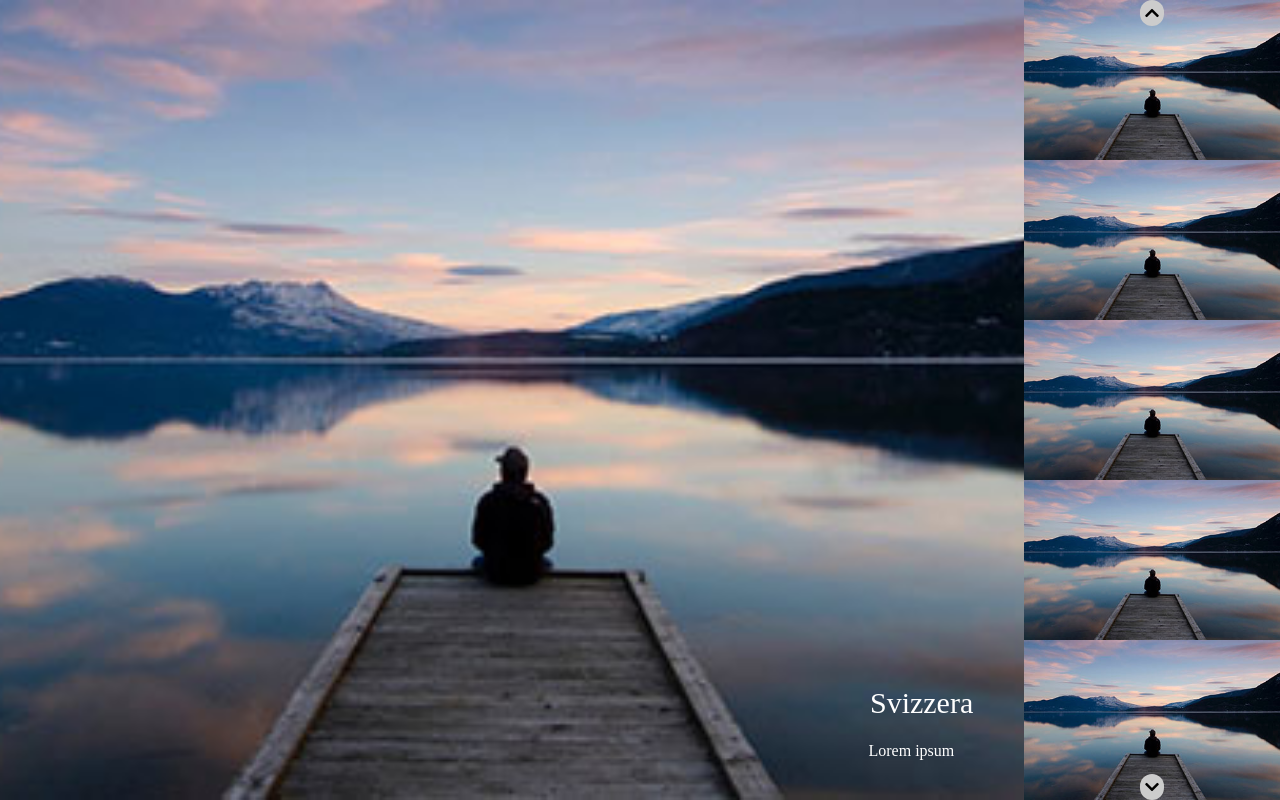
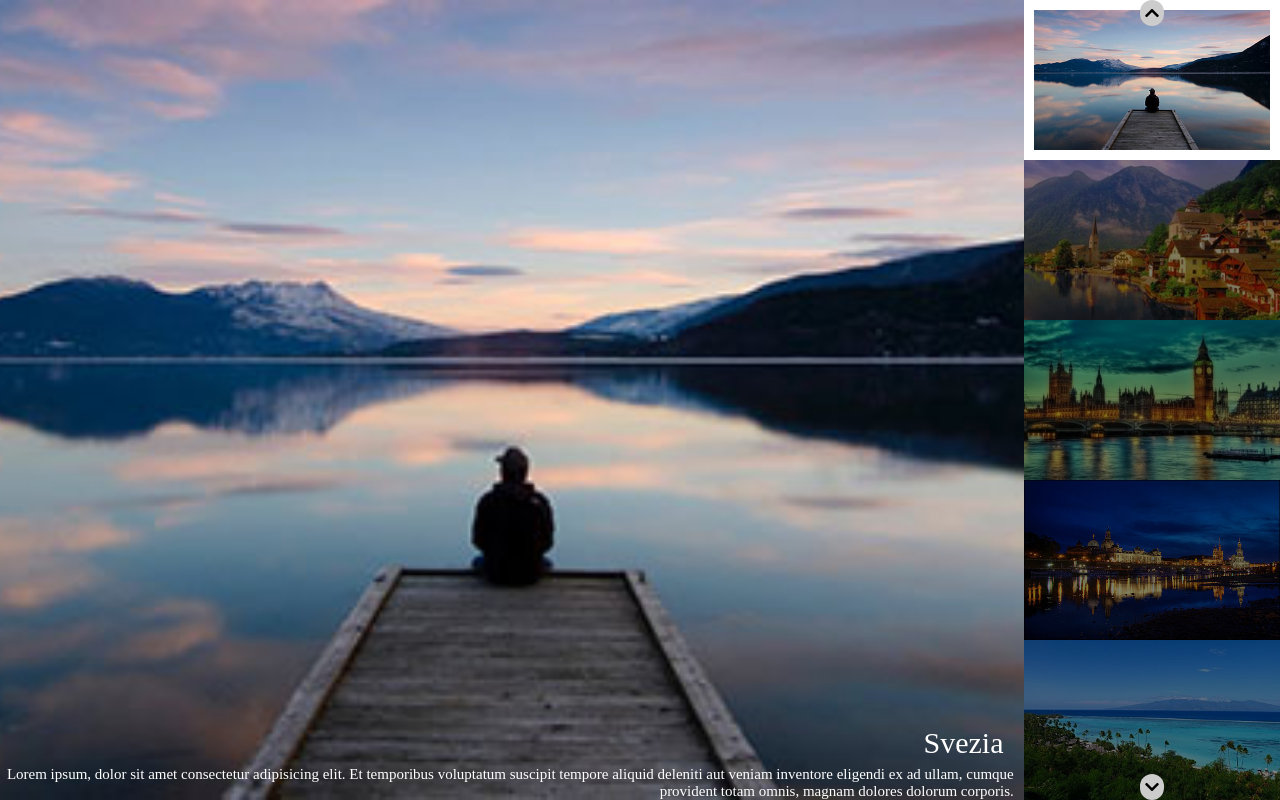
Before and after one commit to gaianacheli/js-array-carousel, a plain HTML site: page index.html in a window 1280 px wide. Drawn offline with Linux system fonts and the light colour scheme.

Commit message:
esercizio completo

```diff
--- a/asset/css/style.css
+++ b/asset/css/style.css
@@ -13,6 +13,7 @@
     width: 80%;
     background-color: antiquewhite;
     position: relative;
+    overflow: hidden;
 }
 #listImage {
     width: 20%;
@@ -21,12 +22,14 @@
     flex-direction: column;
     overflow: scroll;
     z-index: 1;
+    background-color: black;
 }
 .boxstyle {
     height: 20%;
     min-height: 120px;
     width: 100%;
-    position:relative
+    position:relative;
+    overflow:hidden;
 }
 .imgstyle {
    position: absolute;
@@ -34,6 +37,7 @@
    top: 50%;
    -webkit-transform: translateY(-50%) translateX(-50%);
     height: 100%;
+    min-width: 100%;
 }
 #imgone {
    position: absolute;
@@ -41,6 +45,7 @@
    top: 50%;
    -webkit-transform: translateY(-50%) translateX(-50%);
     height: 100%;
+    min-width: 100%;
 }
 .frecciaup{
     position: absolute;
@@ -65,21 +70,34 @@
     padding: 5px;
 }
 #titolo {
-    position: absolute;
-    top: 90%;
-    left: 90%;
+     position: absolute;
+    top: 95%;
+    left: 48%;
     float: left;
     z-index: 3;
     -webkit-transform: translateY(-100%) translateX(-50%);
     color: white;
     font-size: 30px;
+    width: 100%;
+    text-align: end;
 }
+
 #sottotitolo {
     position: absolute;
-    top: 95%;
-    left: 89%;
+    top: 100%;
+    left: 49%;
     float: left;
     z-index: 3;
     -webkit-transform: translateY(-100%) translateX(-50%);
     color: white;
+    width: 100%;
+    font-size: 15px;
+    text-align: right;
 }
+
+.selectedImg{
+    border: 10px solid white;
+}
+.unselectedImg{
+    filter: opacity(0.5);
+}
--- a/asset/js/main.js
+++ b/asset/js/main.js
@@ -21,3 +21,55 @@ const text = [
     'Lorem ipsum, dolor sit amet consectetur adipisicing elit. Et temporibus voluptatum suscipit tempore aliquid deleniti aut veniam inventore eligendi ex ad ullam,',
     'Et temporibus voluptatum suscipit tempore aliquid deleniti aut veniam inventore eligendi ex ad ullam,',
 ]
+const btnArrowUp = document.querySelector('.frecciaup')
+const btnArrowDown = document.querySelector('.frecciadown')
+const selectedImage = document.getElementById('selectedImage')
+const titolo = document.getElementById('titolo')
+const sottotitolo = document.getElementById('sottotitolo')
+const imgOne = document.getElementById('imgone')
+const listImages =  document.getElementById('listImage')
+
+let selected =0
+
+for (let i = 0; i < items.length; i++) {
+    const newBox = `<div class="boxstyle unselectedImg" id="${i}"><img class="imgstyle" src="./asset/${items[i]}" alt="pippo"></div>`;
+
+    listImages.insertAdjacentHTML('beforeend',newBox);
+}
+
+
+
+imgOne.src=`./asset/${items[selected]}`;
+titolo.innerHTML=title[selected];
+sottotitolo.innerHTML=text[selected];
+let selectedImg=document.getElementById(selected);
+selectedImg.className="boxstyle selectedImg"
+
+
+btnArrowDown.addEventListener('click', function(){
+    selectedImg=document.getElementById(selected);
+    selectedImg.className="boxstyle unselectedImg"
+    selected++
+    if (selected==5){
+        selected=0
+    }
+    imgOne.src=`./asset/${items[selected]}`
+    titolo.innerHTML=title[selected]
+    sottotitolo.innerHTML=text[selected]
+    selectedImg=document.getElementById(selected);
+    selectedImg.className="boxstyle selectedImg"
+})
+
+btnArrowUp.addEventListener('click', function(){
+    selectedImg=document.getElementById(selected);
+    selectedImg.className="boxstyle unselectedImg"
+    selected--
+    if (selected == -1){
+        selected=4
+    }
+    imgOne.src=`./asset/${items[selected]}`
+    titolo.innerHTML=title[selected]
+    sottotitolo.innerHTML=text[selected]
+    selectedImg=document.getElementById(selected);
+selectedImg.className="boxstyle selectedImg"
+})
--- a/index.html
+++ b/index.html
@@ -13,38 +13,12 @@
     <i class="fas fa-chevron-up frecciaup"></i>
     <i class="fas fa-chevron-down frecciadown"></i>
        <div id="selectedImage">
-        <p id="titolo" >Svizzera</p>
-        <p id="sottotitolo">Lorem ipsum</p>
+        <p id="titolo" ></p>
+        <p id="sottotitolo"></p>
            <img id="imgone" src="./asset/img/01.jpg" alt="">
-
-
        </div>
        <div id="listImage">
-
-           <div class="image1 boxstyle">
-            <img class="imgstyle" src="./asset/img/01.jpg" alt="">
-
-           </div>
-           <div class="image2 boxstyle">
-            <img class="imgstyle" src="./asset/img/01.jpg" alt="">
-
-           </div>
-           <div class="image3 boxstyle">
-            <img class="imgstyle" src="./asset/img/01.jpg" alt="">
-
-           </div>
-           <div class="image4 boxstyle">
-            <img class="imgstyle" src="./asset/img/01.jpg" alt="">
-
-           </div>
-           <div class="image5 boxstyle">
-            <img class="imgstyle" src="./asset/img/01.jpg" alt="">
-           </div>
-
-
        </div>
-
-
    </div>
 
     <script src="./asset/js/main.js"></script>
```
